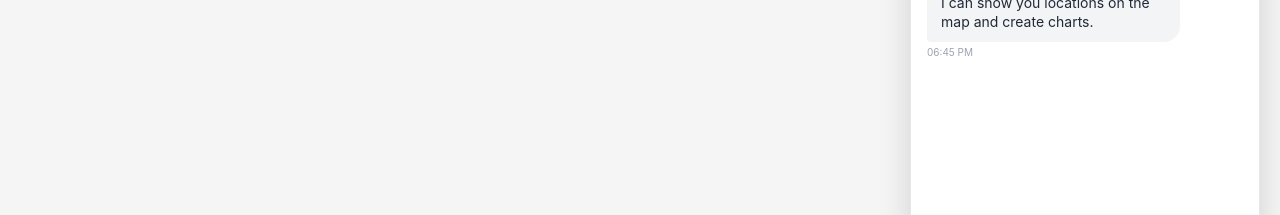
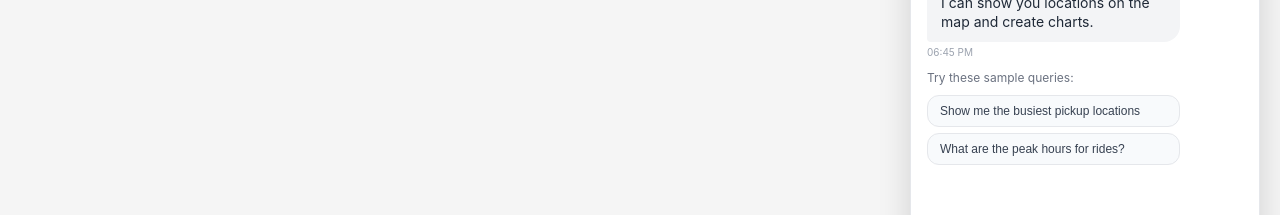
Before and after one commit to Fayezkhan1/Fetii-AI, a React (Vite) app: page / in a window 1280 px wide. Shown: the part 406-621 px from the top of the page. Built offline with nearby package versions, Linux system fonts and the light colour scheme.

Commit message:
Add sample query suggestions to chatbot interface

```diff
--- a/src/components/SimpleChatInterface.jsx
+++ b/src/components/SimpleChatInterface.jsx
@@ -70,9 +70,27 @@ function SimpleChatInterface({ onMessageSent, isAnalyzing }) {
       id: 1,
       type: 'bot',
       text: 'Hi! Ask me about Austin ride data. I can show you locations on the map and create charts.',
-      timestamp: new Date()
+      timestamp: new Date(),
+      showSuggestions: true
     }
   ])
+
+  const sampleQueries = [
+    "Show me the busiest pickup locations",
+    "What are the peak hours for rides?",
+
+  ]
+
+  const handleSuggestionClick = (query) => {
+    setMessage(query)
+    // Auto-submit the query
+    setTimeout(() => {
+      const form = document.querySelector('form')
+      if (form) {
+        form.dispatchEvent(new Event('submit', { cancelable: true, bubbles: true }))
+      }
+    }, 100)
+  }
 
   const handleSubmit = async (e) => {
     e.preventDefault()
@@ -88,7 +106,14 @@ function SimpleChatInterface({ onMessageSent, isAnalyzing }) {
       text: currentMessage,
       timestamp: new Date()
     }
-    setMessages(prev => [...prev, userMessage])
+
+    // Hide suggestions after first user message
+    setMessages(prev => {
+      const updated = prev.map(msg =>
+        msg.showSuggestions ? { ...msg, showSuggestions: false } : msg
+      )
+      return [...updated, userMessage]
+    })
 
     // Add typing indicator immediately
     const typingIndicator = {
@@ -275,6 +300,55 @@ function SimpleChatInterface({ onMessageSent, isAnalyzing }) {
                 }}>
                   {msg.timestamp.toLocaleTimeString([], { hour: '2-digit', minute: '2-digit' })}
                 </div>
+
+                {/* Show sample queries for the first bot message */}
+                {msg.showSuggestions && (
+                  <div style={{
+                    marginTop: '12px',
+                    display: 'flex',
+                    flexDirection: 'column',
+                    gap: '6px'
+                  }}>
+                    <div style={{
+                      fontSize: '12px',
+                      color: '#6b7280',
+                      marginBottom: '4px'
+                    }}>
+                      Try these sample queries:
+                    </div>
+                    {sampleQueries.map((query, index) => (
+                      <button
+                        key={index}
+                        onClick={() => handleSuggestionClick(query)}
+                        style={{
+                          padding: '8px 12px',
+                          backgroundColor: '#f8fafc',
+                          border: '1px solid #e5e7eb',
+                          borderRadius: '12px',
+                          fontSize: '12px',
+                          color: '#374151',
+                          cursor: 'pointer',
+                          textAlign: 'left',
+                          transition: 'all 0.2s',
+                          ':hover': {
+                            backgroundColor: '#f1f5f9',
+                            borderColor: '#3b82f6'
+                          }
+                        }}
+                        onMouseEnter={(e) => {
+                          e.target.style.backgroundColor = '#f1f5f9'
+                          e.target.style.borderColor = '#3b82f6'
+                        }}
+                        onMouseLeave={(e) => {
+                          e.target.style.backgroundColor = '#f8fafc'
+                          e.target.style.borderColor = '#e5e7eb'
+                        }}
+                      >
+                        {query}
+                      </button>
+                    ))}
+                  </div>
+                )}
               </>
             )}
           </div>
```
Also changed, not shown: vercel.json.
